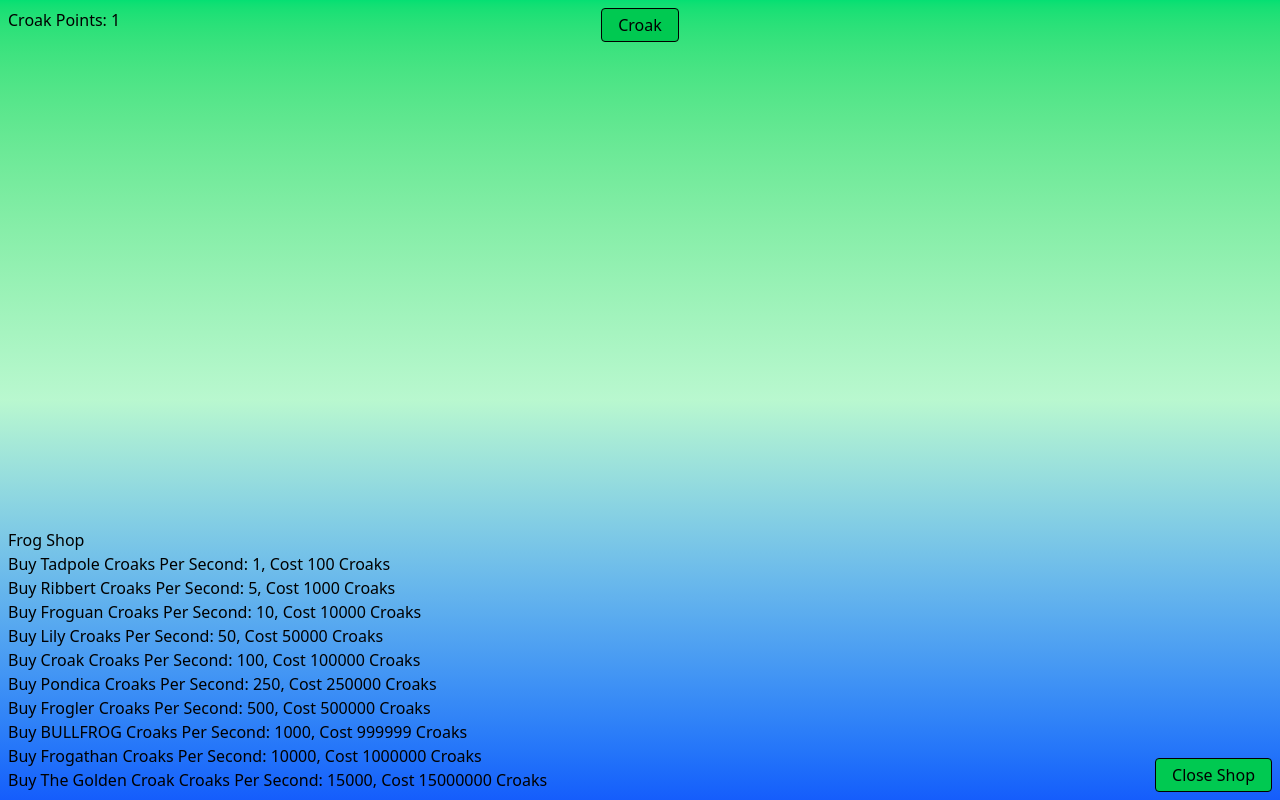
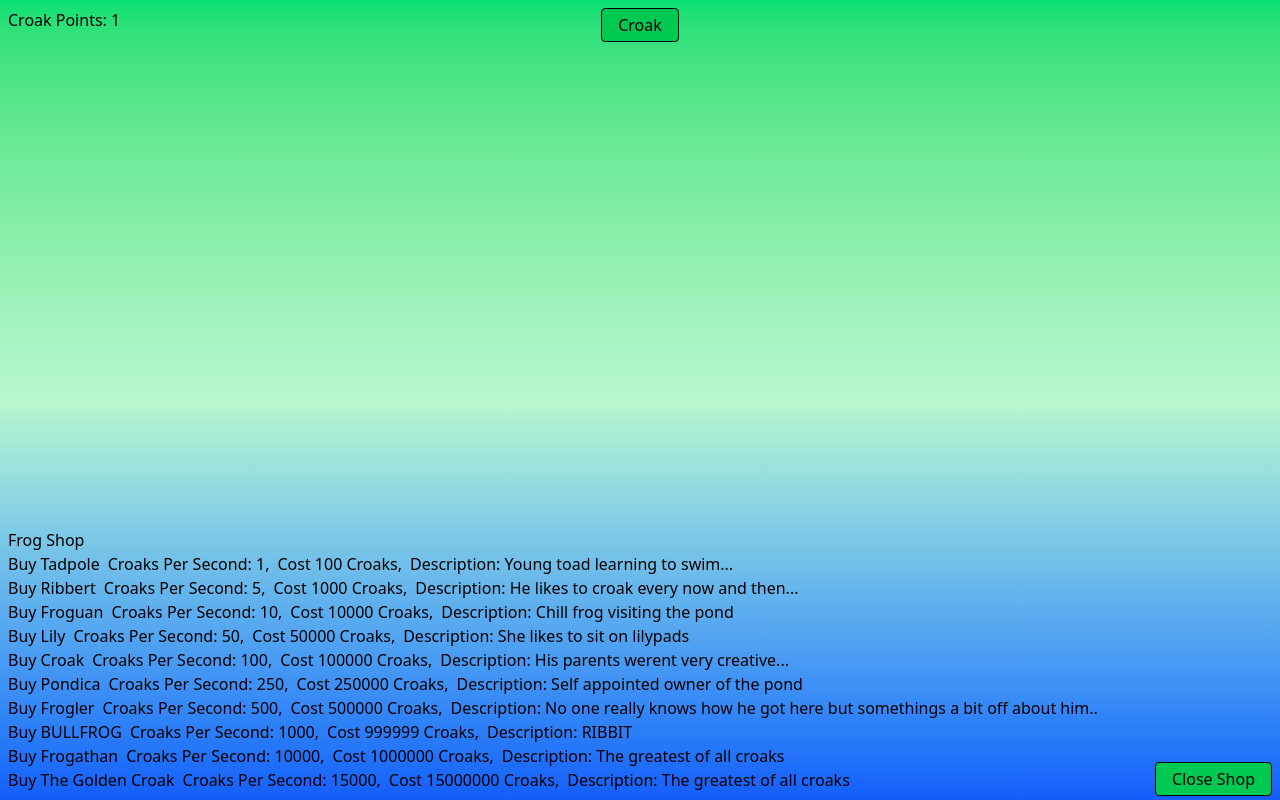
Before and after one commit to Azrim9/Man-I-Love-Frogs, a React (Vite) app: page / in a window 1280 px wide. Both pictures are taken after a click on the button "Open Shop". Built offline with nearby package versions, Linux system fonts and the light colour scheme.

Commit message:
Added descriptions in the shop and some tailwind styling updates

```diff
--- a/src/App.tsx
+++ b/src/App.tsx
@@ -31,7 +31,7 @@ function App() {
         </button>
 
         <button
-          className="border px-4 py-1 rounded-sm self-center bg-green-500 hover:bg-green-400 fixed bottom-2 right-2"
+          className="border px-4 py-1 rounded-sm self-center bg-green-500 hover:bg-green-400 fixed bottom-1 right-2"
           onClick={() => setIsShopOpen(!isShopOpen)}
         >
           {isShopOpen ? "Close Shop" : "Open Shop"}
--- a/src/components/Shop.tsx
+++ b/src/components/Shop.tsx
@@ -7,12 +7,13 @@ const Shop = ({ buyFrog }) => {
       <ul>
         {Object.entries(frogs).map(([frogName, frogData]) => (
           <li key={frogName}>
-            <div>
+            <div className="flex gap-2">
               <button onClick={() => buyFrog(frogData.Cost)}>
                 Buy {frogName}
-              </button>{" "}
-              Croaks Per Second: {frogs[frogName].CroaksPerSecond}, Cost{" "}
-              {frogs[frogName].Cost} Croaks
+              </button>
+              <div>Croaks Per Second: {frogs[frogName].CroaksPerSecond}, </div>
+              <div>Cost {frogs[frogName].Cost} Croaks, </div>{" "}
+              <div>Description: {frogs[frogName].Description}</div>
             </div>
           </li>
         ))}
```
